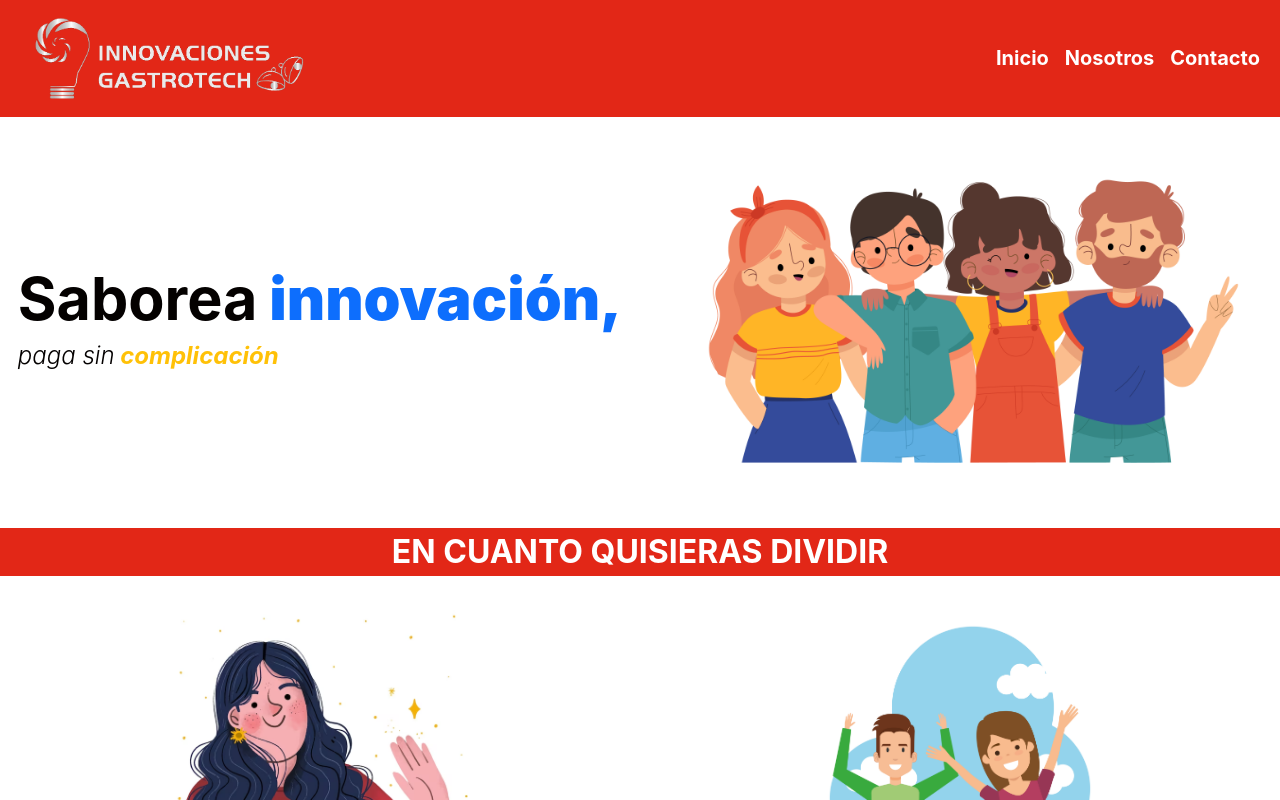
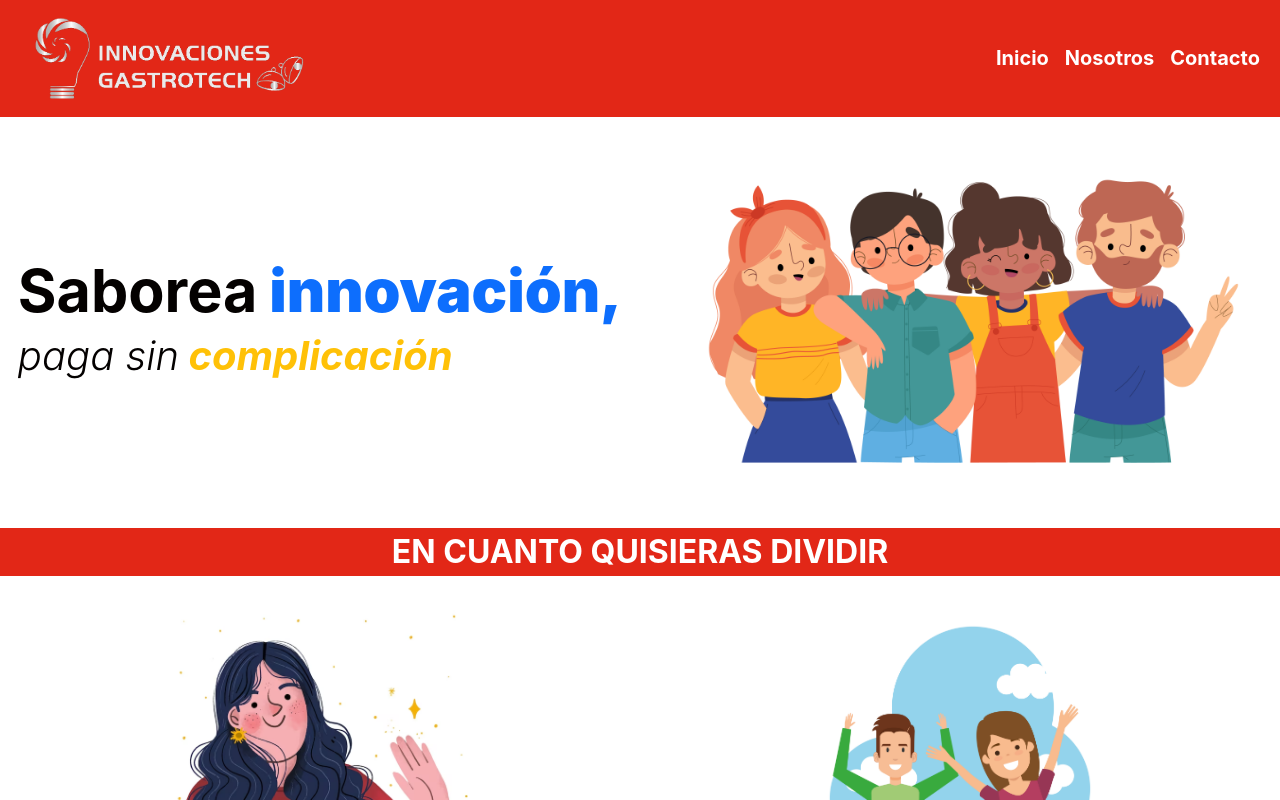
Before and after one commit to Diego503jr/DiviCuentas-Express, a React (Create React App) app: page / in a window 1280 px wide. Built offline with nearby package versions, Linux system fonts and the light colour scheme.

Commit message:
Cambio de fuentes

```diff
--- a/src/pages/Home.jsx
+++ b/src/pages/Home.jsx
@@ -29,7 +29,7 @@ export default function Home() {
               <div className="d-flex justify-content-center flex-wrap">
                 Saborea <strong className="text-primary"> innovación,</strong>
               </div>
-              <strong className="fw-light fst-italic fs-4 d-flex justify-content-center">
+              <strong className="fw-light fst-italic fs-2 d-flex justify-content-center">
                 paga sin
                 <strong className="text-warning fw-bold"> complicación</strong>
               </strong>
@@ -42,7 +42,7 @@ export default function Home() {
                 Saborea
                 <strong className="text-primary"> innovación,</strong>
               </p>
-              <strong className="fw-light fst-italic fs-4">
+              <strong className="fw-light fst-italic fs-1">
                 paga sin
                 <strong className="text-warning fw-bold"> complicación</strong>
               </strong>
```
